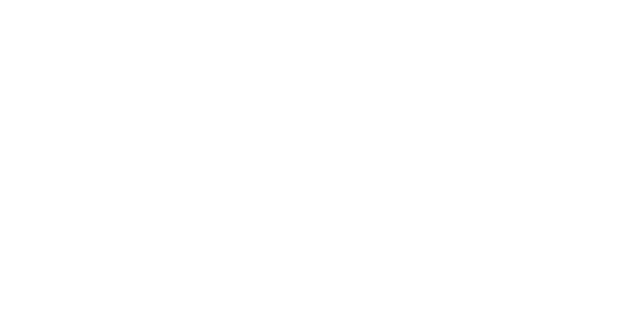
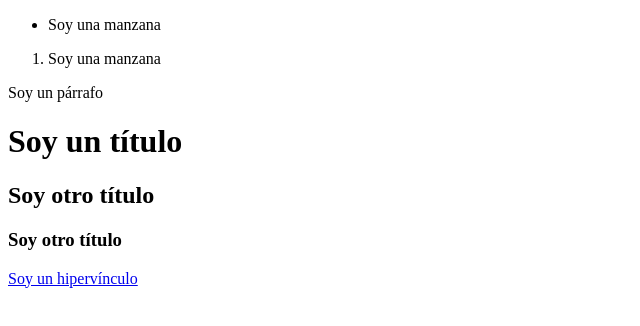
Before and after one commit to manvargs92/curso-definitivo-html-css, a plain HTML site: page index.html in a window 1280 px wide. Shown: the whole page, without its empty margins (0-640 px from the left). Drawn offline with Linux system fonts and the light colour scheme.

Commit message:
Index y su estructura básica: body

```diff
--- a/index.html
+++ b/index.html
@@ -2,11 +2,33 @@
 <html lang="es">
   <head>
     <meta charset="UTF-8" />
-    <meta name="description" content="Esta página te postrará fotos de gatitos" />
+    <meta name="description" content="Esta página te mostrará fotos de gatitos" />
     <meta name="robots" content="index,follow" />
     <title>Es mi página</title>
     <meta name="viewport" content="width=device-width, initial-scale=1.0" />
     <link rel="stylesheet" href="./css/styles.css">
   </head>
-  <body></body>
+  <body>
+    <header>
+      <nav></nav>
+    </header>
+    <main>
+      <section>
+        <article></article>
+      </section>
+      <ul>
+        <li>Soy una manzana</li>
+      </ul>
+      <ol>
+        <li>Soy una manzana</li>
+      </ol>
+    </main>
+    <aside></aside>
+    <footer></footer>
+    <p>Soy un párrafo</p>
+    <h1>Soy un título</h1>
+    <h2>Soy otro título</h2>
+    <h3>Soy otro título</h3>
+    <a href="#">Soy un hipervínculo</a>
+  </body>
 </html>
```
